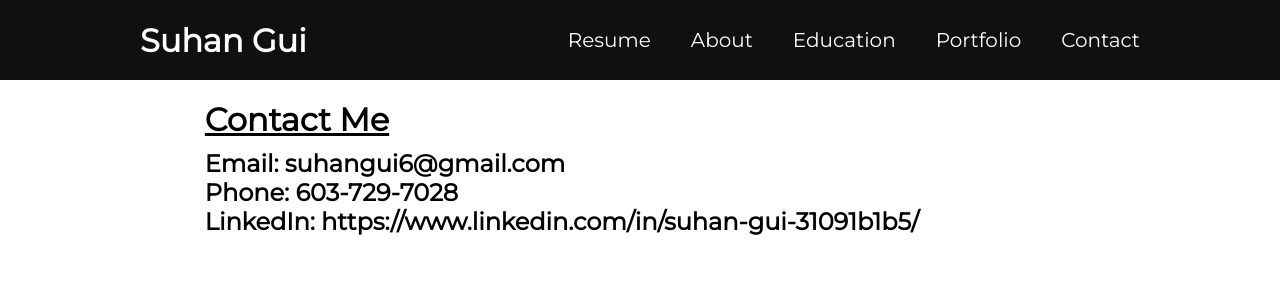
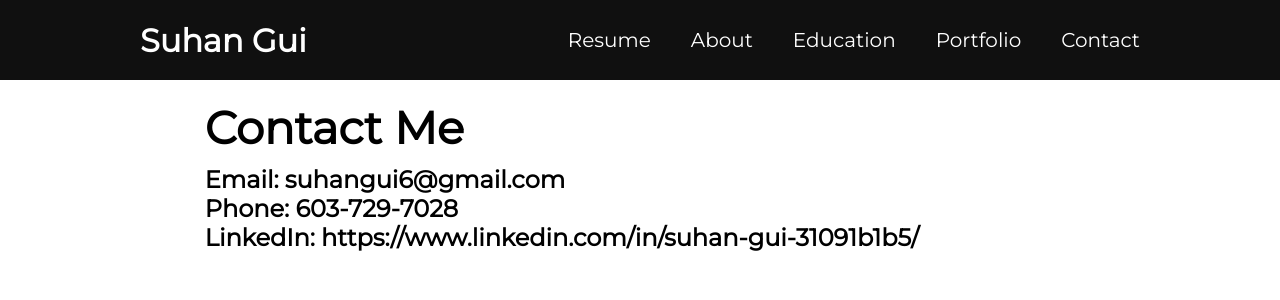
Before and after one commit to SueyGuey/SueyGuey, a React (Create React App) app: page /contact in a window 1280 px wide. Shown: the top 300 px of the page. Built offline with nearby package versions, Linux system fonts and the light colour scheme.

Commit message:
added redirects

```diff
--- a/src/pages/contact.js
+++ b/src/pages/contact.js
@@ -4,7 +4,7 @@ class Contact extends Component{
     render(){
         return (
             <div class = "default">
-                <h1 class = "title">Contact Me</h1>
+                <h1 class = "big">Contact Me</h1>
                 <h2>Email: <a href = "mailto: suhangui6@gmail.com">suhangui6@gmail.com</a></h2>
                 <h2>Phone: 603-729-7028</h2>
                 <h2>LinkedIn: <a href ="https://www.linkedin.com/in/suhan-gui-31091b1b5/">
```
Also changed, not shown: 1 other file (tests, documents, lock files or other folders).
